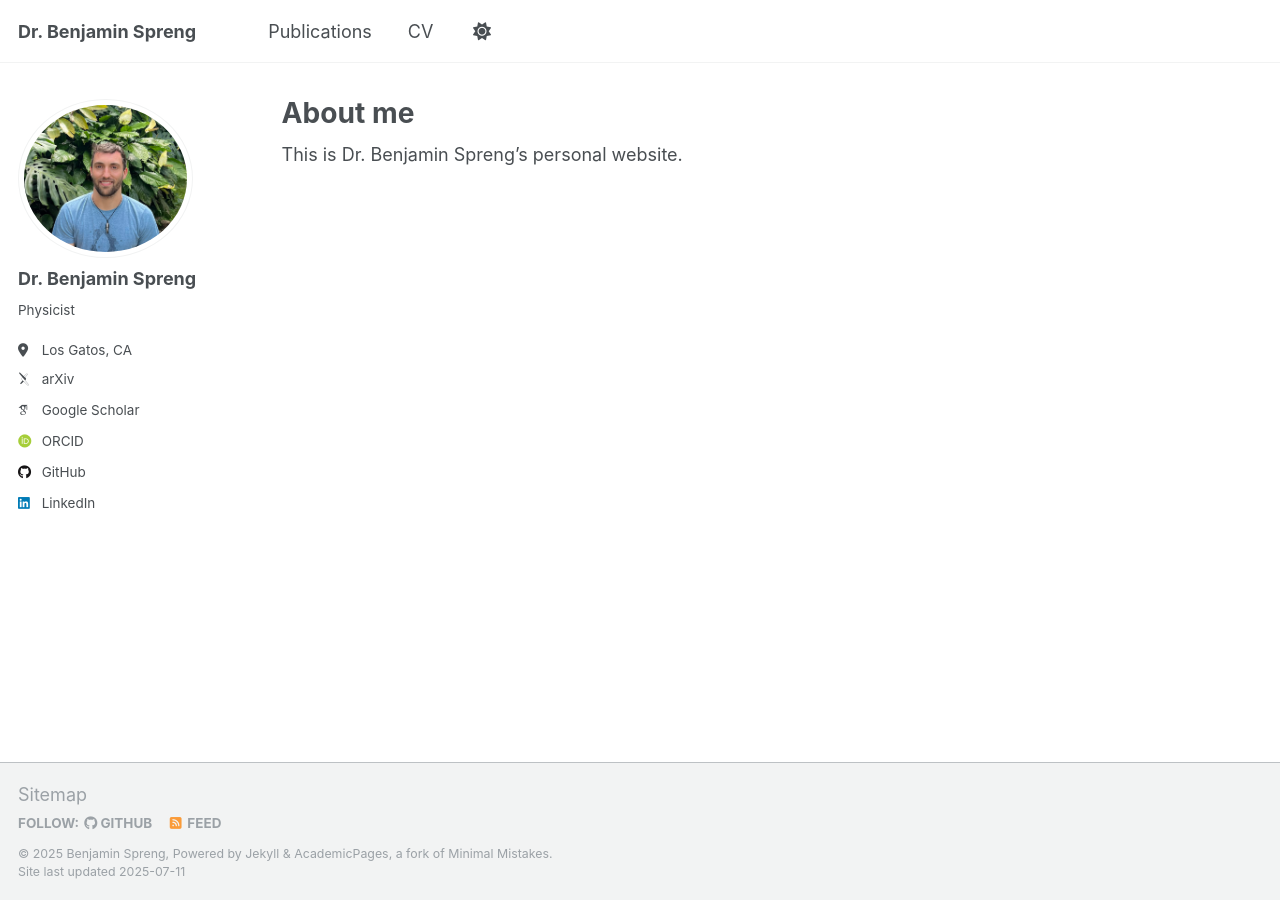
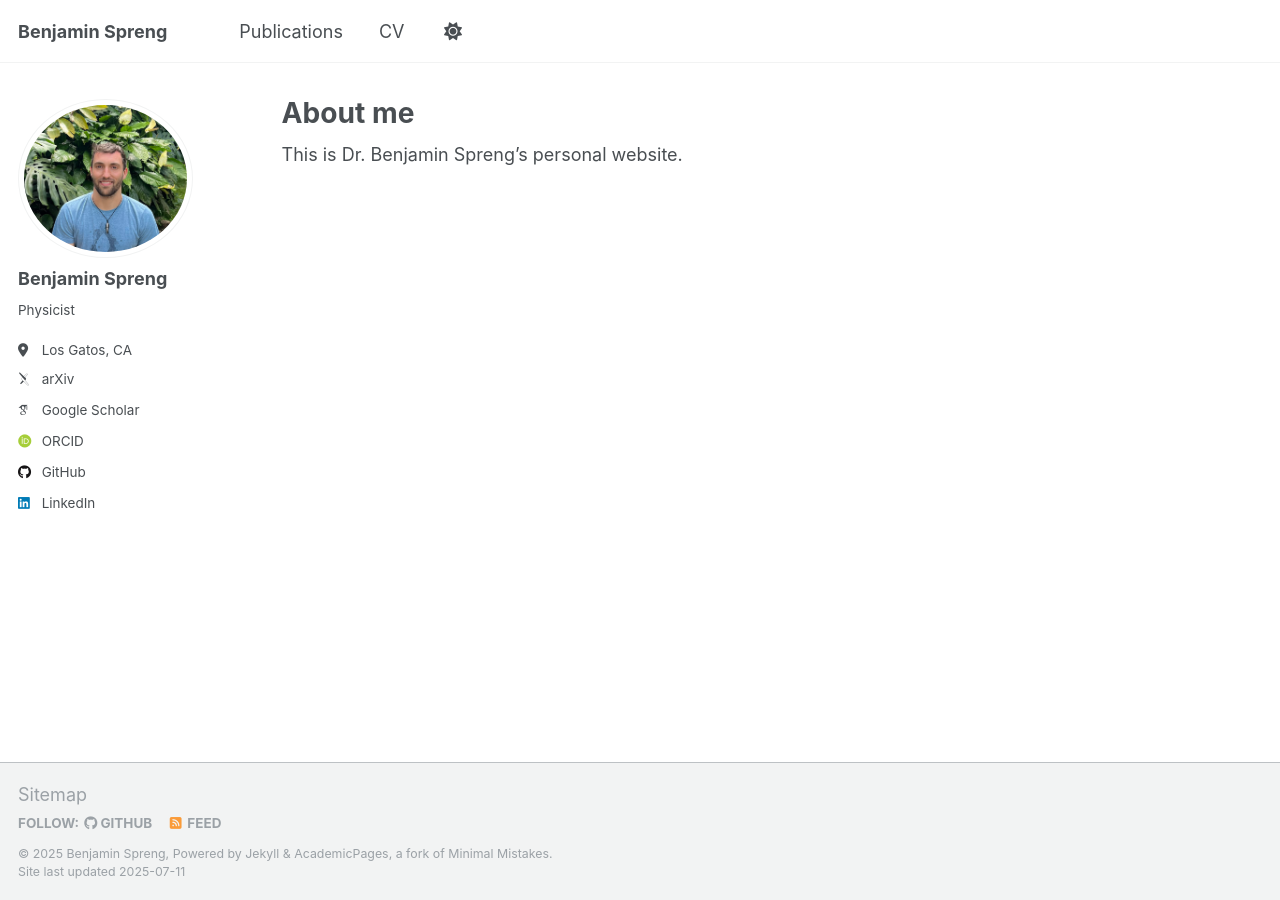
Before and after one commit to sprengjamin/sprengjamin.github.io, a Jekyll site: the page built from _pages/about.md, in a window 1280 px wide. Built offline with Jekyll 4.4.1, drawn with Linux system fonts in a browser that asks for light colours; some web fonts are replaced; a script that is not in the unit is left out.

```diff
--- a/_config.yml
+++ b/_config.yml
@@ -9,7 +9,7 @@
 # Basic Site Settings
 locale                   : "en-US"
 site_theme               : "default"
-title                    : "Dr. Benjamin Spreng"
+title                    : "Benjamin Spreng"
 title_separator          : "-"
 name                     : &name "Benjamin Spreng"
 description              : &description "Physicist"
@@ -23,7 +23,7 @@ repository               : "sprengjamin/sprengjamin.github.io"
 author:
   # Biographic information
   avatar           : "profile.jpg"
-  name             : "Dr. Benjamin Spreng"
+  name             : "Benjamin Spreng"
   pronouns         : # example: "she/her"
   bio              : "Physicist"
   location         : "Los Gatos, CA"
```
